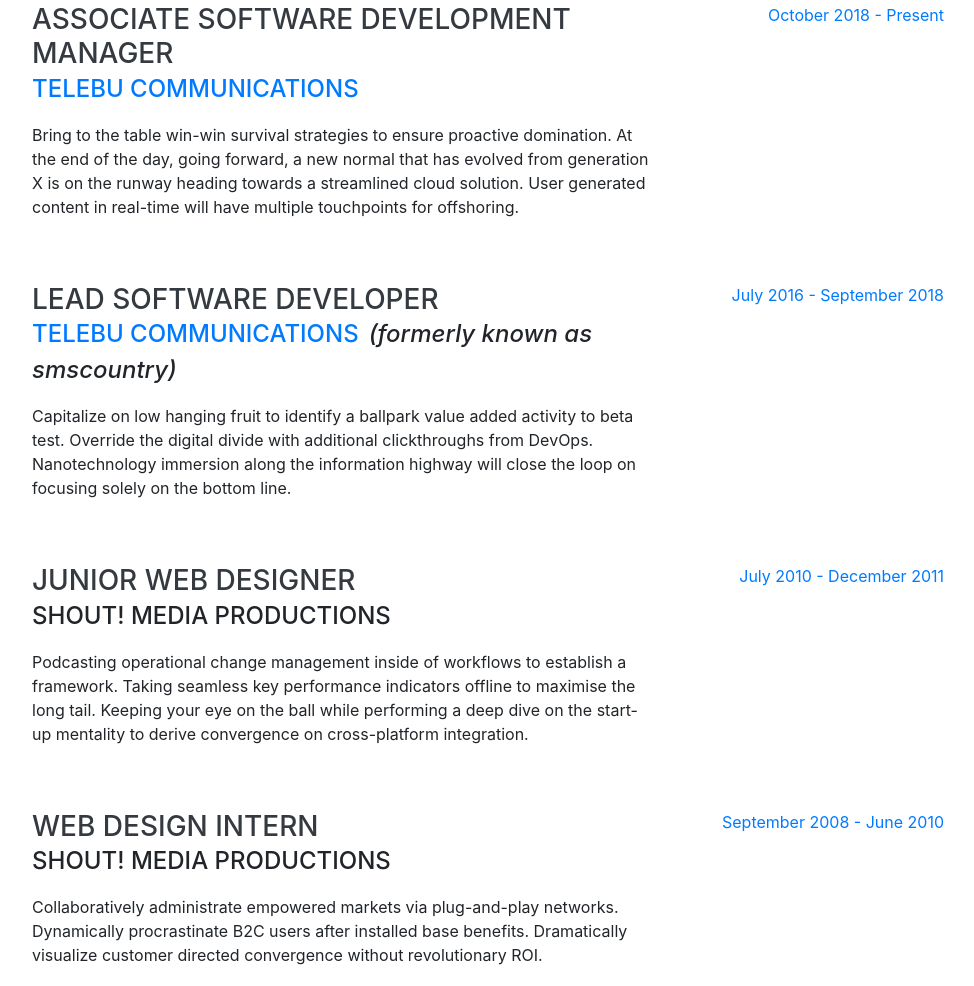
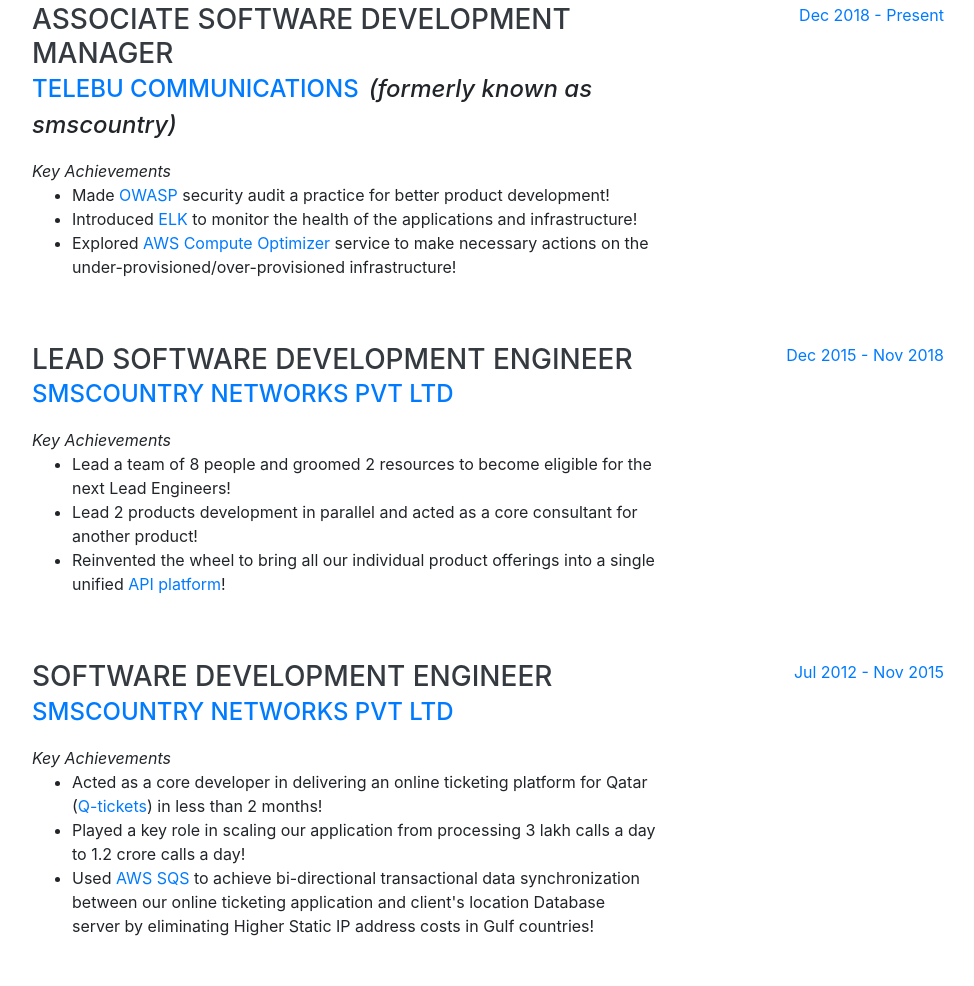
Before and after one commit to madhupolisetti/madhupolisetti.github.io, a website with bundled scripts: page index.html in a window 1280 px wide. Shown: the part 932-1918 px from the top of the page, without its empty margins (288-1262 px from the left). Built offline with nearby package versions, Linux system fonts and the light colour scheme; a web font is replaced by a local one.

Commit message:
Work Details Updated

```diff
--- a/index.html
+++ b/index.html
@@ -72,20 +72,20 @@
         <div class="subheading mb-5">Hyderabad | India |
           <a href="mailto:nudgeme@madhup.me">nudgeme@madhup.me</a>
         </div>
-        <p class="lead mb-5">I am experienced in leveraging agile frameworks to provide a robust synopsis for high level overviews. Iterative approaches to corporate strategy foster collaborative thinking to further the overall value proposition.</p>
+        <p class="lead mb-5">8+ years of experience in application development (From Planning to Delivery)</p>
         <div class="social-icons">
-          <a href="#">
+          <a href="https://www.linkedin.com/in/madhu-sambasivarao-polisetti-8b568738/" target="_blank">
             <i class="fab fa-linkedin-in"></i>
           </a>
-          <a href="#">
+          <a href="https://github.com/madhupolisetti" target="_blank">
             <i class="fab fa-github"></i>
           </a>
-          <a href="#">
+          <!--<a href="#">
             <i class="fab fa-twitter"></i>
           </a>
           <a href="#">
             <i class="fab fa-facebook-f"></i>
-          </a>
+          </a>-->
         </div>
       </div>
     </section>
@@ -99,44 +99,51 @@
         <div class="resume-item d-flex flex-column flex-md-row justify-content-between mb-5">
           <div class="resume-content">
             <h3 class="mb-0">Associate Software Development Manager</h3>
-            <div class="subheading mb-3"><a href="https://www.telebu.com" target="_blank">Telebu Communications</a></div>
-            <p>Bring to the table win-win survival strategies to ensure proactive domination. At the end of the day, going forward, a new normal that has evolved from generation X is on the runway heading towards a streamlined cloud solution. User generated content in real-time will have multiple touchpoints for offshoring.</p>
+            <div class="subheading mb-3"><a href="https://www.telebu.com" target="_blank">Telebu Communications</a><i style="text-transform:lowercase; margin-left:10px !important">(formerly known as smscountry)</i></div>
+            <!--<p>Bring to the table win-win survival strategies to ensure proactive domination. At the end of the day, going forward, a new normal that has evolved from generation X is on the runway heading towards a streamlined cloud solution. User generated content in real-time will have multiple touchpoints for offshoring.</p>-->
+			<i>Key Achievements</i>
+			<ul>
+				<li>Made <a href="https://owasp.org/" target="_blank">OWASP</a> security audit a practice for better product development!</li>
+				<li>Introduced <a href="https://www.elastic.co/what-is/elk-stack" target="_blank">ELK</a> to monitor the health of the applications and infrastructure!</li>
+				<li>Explored <a href="https://aws.amazon.com/compute-optimizer/" target="_blank">AWS Compute Optimizer</a> service to make necessary actions on the under-provisioned/over-provisioned infrastructure!</li>
+			</ul>
           </div>
           <div class="resume-date text-md-right">
-            <span class="text-primary">October 2018 - Present</span>
+            <span class="text-primary">Dec 2018 - Present</span>
           </div>
         </div>
 
         <div class="resume-item d-flex flex-column flex-md-row justify-content-between mb-5">
           <div class="resume-content">
-            <h3 class="mb-0">Lead Software Developer</h3>
-            <div class="subheading mb-3"><a href="https://www.telebu.com" target="_blank">Telebu Communications</a><i style="text-transform:lowercase; margin-left:10px !important">(formerly known as smscountry)</i></div>
-            <p>Capitalize on low hanging fruit to identify a ballpark value added activity to beta test. Override the digital divide with additional clickthroughs from DevOps. Nanotechnology immersion along the information highway will close the loop on focusing solely on the bottom line.</p>
+            <h3 class="mb-0">Lead Software Development Engineer</h3>
+            <div class="subheading mb-3"><a href="https://www.smscountry.com" target="_blank">SMSCountry Networks Pvt Ltd</a></div>
+            <!--<p>Capitalize on low hanging fruit to identify a ballpark value added activity to beta test. Override the digital divide with additional clickthroughs from DevOps. Nanotechnology immersion along the information highway will close the loop on focusing solely on the bottom line.</p>-->
+			<i>Key Achievements</i>
+			<ul>
+				<li>Lead a team of 8 people and groomed 2 resources to become eligible for the next Lead Engineers!</li>
+				<li>Lead 2 products development in parallel and acted as a core consultant for another product!</li>
+				<li>Reinvented the wheel to bring all our individual product offerings into a single unified <a href="https://smscountryapi.docs.apiary.io/#" target="_blank">API platform</a>!</li>
+			</ul>
           </div>
           <div class="resume-date text-md-right">
-            <span class="text-primary">July 2016 - September 2018</span>
+            <span class="text-primary">Dec 2015 - Nov 2018</span>
           </div>
         </div>
 
         <div class="resume-item d-flex flex-column flex-md-row justify-content-between mb-5">
           <div class="resume-content">
-            <h3 class="mb-0">Junior Web Designer</h3>
-            <div class="subheading mb-3">Shout! Media Productions</div>
-            <p>Podcasting operational change management inside of workflows to establish a framework. Taking seamless key performance indicators offline to maximise the long tail. Keeping your eye on the ball while performing a deep dive on the start-up mentality to derive convergence on cross-platform integration.</p>
+            <h3 class="mb-0">Software Development Engineer</h3>
+            <div class="subheading mb-3"><a href="https://www.smscountry.com/" target="_blank">SMSCountry Networks Pvt Ltd</a></div>
+            <!--<p>Podcasting operational change management inside of workflows to establish a framework. Taking seamless key performance indicators offline to maximise the long tail. Keeping your eye on the ball while performing a deep dive on the start-up mentality to derive convergence on cross-platform integration.</p>-->
+			<i>Key Achievements</i>
+			<ul>
+				<li>Acted as a core developer in delivering an online ticketing platform for Qatar (<a href="https://www.q-tickets.com/" target="_blank">Q-tickets</a>) in less than 2 months!</li>
+				<li>Played a key role in scaling our application from processing 3 lakh calls a day to 1.2 crore calls a day!</li>
+				<li>Used <a href="https://aws.amazon.com/sqs/" target="_blank">AWS SQS</a> to achieve bi-directional transactional data synchronization between our online ticketing application and client's location Database server by eliminating Higher Static IP address costs in Gulf countries!</li>
+			</ul>
           </div>
           <div class="resume-date text-md-right">
-            <span class="text-primary">July 2010 - December 2011</span>
-          </div>
-        </div>
-
-        <div class="resume-item d-flex flex-column flex-md-row justify-content-between">
-          <div class="resume-content">
-            <h3 class="mb-0">Web Design Intern</h3>
-            <div class="subheading mb-3">Shout! Media Productions</div>
-            <p>Collaboratively administrate empowered markets via plug-and-play networks. Dynamically procrastinate B2C users after installed base benefits. Dramatically visualize customer directed convergence without revolutionary ROI.</p>
-          </div>
-          <div class="resume-date text-md-right">
-            <span class="text-primary">September 2008 - June 2010</span>
+            <span class="text-primary">Jul 2012 - Nov 2015</span>
           </div>
         </div>
 
```
Also changed, not shown: css/resume.min.css.
